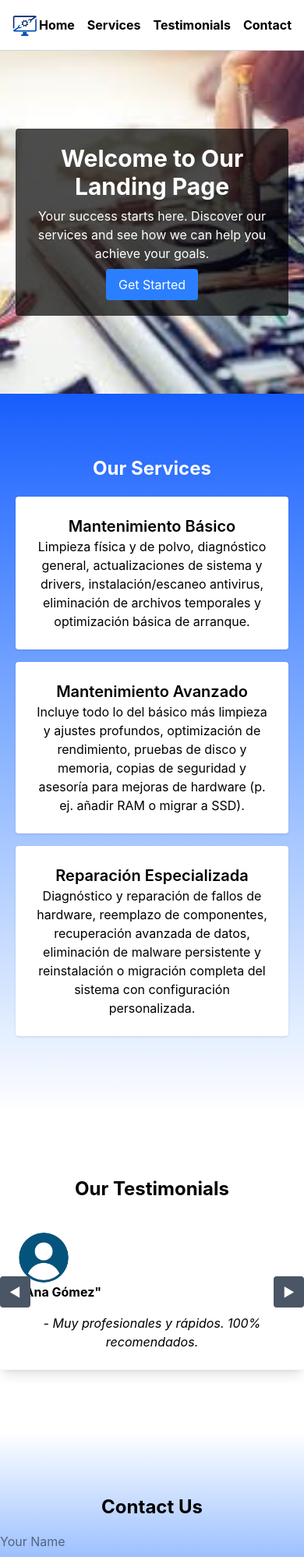
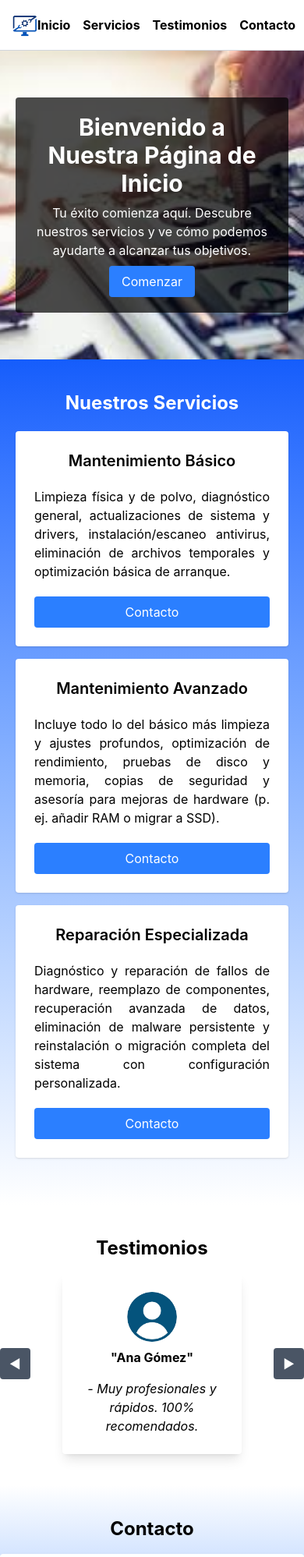
Before and after one commit to shini66/LandinPageServices, a website: page src/index.html in a window 390 px wide. Shown: the top 1997 px of the page at 78% size. Drawn offline with nearby package versions, Linux system fonts and the light colour scheme; files that its build step writes are made by us from their sources.

Commit message:
feat: Localize UI to Spanish and add WhatsApp contact
Translate site copy to Spanish, reduce vertical spacing, and refine layout for hero, services, testimonials, and contact sections. Add interactive contact flows: create src/js/app.js with sendWhatsapp(phone) and wire up home button, service buttons, and contact form to open WhatsApp with prefilled messages. Adjust testimonials styling and container spacing, and include app.js before testimonials.js. Changes improve UX and allow quick WhatsApp-based inquiries (phone number embedded).

```diff
--- a/src/index.html
+++ b/src/index.html
@@ -12,59 +12,80 @@
         <nav class="bg-white p-4 flex items-center justify-between border-b border-gray-300">
             <img src="/src/assets/logo.png" alt="PC-Repair" class="h-8 w-auto">
             <ul class="flex space-x-4">
-                <li><a href="#home" class="font-bold hover:text-gray-700 active:text-blue-900 hover:scale-105 active:scale-95">Home</a></li>
-                <li><a href="#services" class="font-bold hover:text-gray-700 active:text-blue-900 hover:scale-105 active:scale-95">Services</a></li>
-                <li><a href="#testimonials" class="font-bold hover:text-gray-700 active:text-blue-900 hover:scale-105 active:scale-95">Testimonials</a></li>
-                <li><a href="#contact" class="font-bold hover:text-gray-700 active:text-blue-900 hover:scale-105 active:scale-95">Contact</a></li>
+                <li><a href="#home" class="font-bold hover:text-gray-700 active:text-blue-900 hover:scale-105 active:scale-95">Inicio</a></li>
+                <li><a href="#services" class="font-bold hover:text-gray-700 active:text-blue-900 hover:scale-105 active:scale-95">Servicios</a></li>
+                <li><a href="#testimonials" class="font-bold hover:text-gray-700 active:text-blue-900 hover:scale-105 active:scale-95">Testimonios</a></li>
+                <li><a href="#contact" class="font-bold hover:text-gray-700 active:text-blue-900 hover:scale-105 active:scale-95">Contacto</a></li>
             </ul>
         </nav>
     </header>
 
     <main class="w-full">
         <!-- Hero (Sección principal Carrusel o imagen destacada) -->
-        <section id="home" class="text-center py-20 bg-center bg-cover" style="background-image: url('/src/assets/home.jpeg');">
+        <section id="home" class="text-center py-10 bg-center bg-cover" style="background-image: url('/src/assets/home.jpeg');">
             <div class="bg-black/70 p-5 rounded m-5 space-y-2">
-                <h1 class="text-white font-bold text-3xl">Welcome to Our Landing Page</h1>
-                <p class="text-white">Your success starts here. Discover our services and see how we can help you achieve your goals.</p>
-                <button class="bg-blue-500 text-white px-4 py-2 rounded hover:bg-blue-600">Get Started</button>
+                <h1 class="text-white font-bold text-3xl">Bienvenido a Nuestra Página de Inicio</h1>
+                <p class="text-white">Tu éxito comienza aquí. Descubre nuestros servicios y ve cómo podemos ayudarte a alcanzar tus objetivos.</p>
+                <button id="homeContact" class="bg-blue-500 text-white px-4 py-2 rounded hover:bg-blue-600">Comenzar</button>
             </div>
         </section>
         <!-- Sección de servicios o características -->
-        <section id="services" class="py-20 bg-gradient-to-b from-blue-600 to-white">
-            <h2 class="text-2xl font-bold mb-4 text-center text-white">Our Services</h2>
+        <section id="services" class="py-10 bg-gradient-to-b from-blue-600 to-white">
+            <h2 class="text-2xl font-bold mb-4 text-center text-white">Nuestros Servicios</h2>
             <div class="grid grid-cols-1 md:grid-cols-3 gap-4 m-5">
-                <div class="bg-white p-6 rounded shadow">
+                <div class="bg-white p-6 rounded shadow flex flex-col justify-between">
                     <h3 class="text-xl font-semibold text-center">Mantenimiento Básico</h3>
-                    <p class="text-center">Limpieza física y de polvo, diagnóstico general, actualizaciones de sistema y drivers, instalación/escaneo antivirus, eliminación de archivos temporales y optimización básica de arranque.</p>
+                    <p class="text-justify my-5">Limpieza física y de polvo, diagnóstico general, actualizaciones de sistema y drivers, instalación/escaneo antivirus, eliminación de archivos temporales y optimización básica de arranque.</p>
+                    <button class="service-btn bg-blue-500 text-white px-4 py-2 rounded hover:bg-blue-600" data-service="Mantenimiento Básico">Contacto</button>
                 </div>
-                <div class="bg-white p-6 rounded shadow">
+                <div class="bg-white p-6 rounded shadow flex flex-col justify-between">
                     <h3 class="text-xl font-semibold text-center">Mantenimiento Avanzado</h3>
-                        <p class="text-center">Incluye todo lo del básico más limpieza y ajustes profundos, optimización de rendimiento, pruebas de disco y memoria, copias de seguridad y asesoría para mejoras de hardware (p. ej. añadir RAM o migrar a SSD).</p>
+                    <p class="text-justify my-5">Incluye todo lo del básico más limpieza y ajustes profundos, optimización de rendimiento, pruebas de disco y memoria, copias de seguridad y asesoría para mejoras de hardware (p. ej. añadir RAM o migrar a SSD).</p>
+                    <button class="service-btn bg-blue-500 text-white px-4 py-2 rounded hover:bg-blue-600" data-service="Mantenimiento Avanzado">Contacto</button>
                 </div>
-                <div class="bg-white p-6 rounded shadow">
+                <div class="bg-white p-6 rounded shadow flex flex-col justify-between">
                     <h3 class="text-xl font-semibold text-center">Reparación Especializada</h3>
-                        <p class="text-center">Diagnóstico y reparación de fallos de hardware, reemplazo de componentes, recuperación avanzada de datos, eliminación de malware persistente y reinstalación o migración completa del sistema con configuración personalizada.</p>
-
+                    <p class="text-justify my-5">Diagnóstico y reparación de fallos de hardware, reemplazo de componentes, recuperación avanzada de datos, eliminación de malware persistente y reinstalación o migración completa del sistema con configuración personalizada.</p>
+                    <button class="service-btn bg-blue-500 text-white px-4 py-2 rounded hover:bg-blue-600" data-service="Reparación Especializada">Contacto</button>
                 </div>
             </div>
         </section>
         <!-- Sección de testimonios o casos de éxito -->
-        <section id="testimonials"  class=" py-20">
-            <h2 class="text-2xl font-bold mb-4 text-center">Our Testimonials</h2>
+        <section id="testimonials"  class=" py-10">
+            <h2 class="text-2xl font-bold mb-4 text-center">Testimonios</h2>
             <div class="relative max-w-5xl mx-auto">
                 <button id="prevTestimonial" class="absolute left-0 top-1/2 -translate-y-1/2 bg-gray-600 text-white px-3 py-2 rounded">◀</button>
-                <div id="testimonialContainer" class="grid grid-cols-1 md:grid-cols-3 gap-4"></div>
+                <div id="testimonialContainer" class="grid grid-cols-1 md:grid-cols-3 gap-4 mx-20"></div>
                 <button id="nextTestimonial" class="absolute right-0 top-1/2 -translate-y-1/2 bg-gray-600 text-white px-3 py-2 rounded">▶</button>
             </div>
         </section>
         <!-- Sección de contacto o llamada a la acción -->
-        <section id="contact"  class="py-20 bg-gradient-to-b from-white to-blue-600">
-            <h2 class="text-2xl font-bold mb-4 text-center">Contact Us</h2>
-            <form class="max-w-md mx-auto flex flex-col space-y-4">
-                <input type="text" placeholder="Your Name" required>
-                <input type="email" placeholder="Your Email" required>
-                <textarea placeholder="Your Message" required></textarea>
-                <button type="submit">Send Message</button>
+        <section id="contact"  class="py-10 bg-gradient-to-b from-white to-blue-600">
+            <h2 class="text-2xl font-bold mb-4 text-center">Contacto</h2>
+            <form class="max-w-md mx-auto flex flex-col space-y-4 bg-white p-8 rounded shadow">
+                <input
+                    type="text"
+                    placeholder="Tu Nombre"
+                    required
+                    class="border border-gray-300 rounded px-4 py-2 focus:outline-none focus:ring-2 focus:ring-blue-500"
+                >
+                <input
+                    type="email"
+                    placeholder="Tu Correo Electrónico"
+                    required
+                    class="border border-gray-300 rounded px-4 py-2 focus:outline-none focus:ring-2 focus:ring-blue-500"
+                >
+                <textarea
+                    placeholder="Tu Mensaje"
+                    required
+                    class="border border-gray-300 rounded px-4 py-2 h-32 resize-none focus:outline-none focus:ring-2 focus:ring-blue-500"
+                ></textarea>
+                <button
+                    type="submit"
+                    class="bg-blue-500 text-white font-bold py-2 px-4 rounded hover:bg-blue-600 transition-colors"
+                >
+                    Enviar Mensaje
+                </button>
             </form>
         </section>
     </main>
@@ -73,6 +94,7 @@
         <p class="text-black font-bold">&copy; 2024 Your Company. All rights reserved.</p>
     </footer>
 
+    <script src="/src/js/app.js"></script>
     <script src="/src/js/testimonials.js"></script>
     <script>
         fetchTestimonials();
@@ -80,6 +102,25 @@
         setInterval(() => {
             nextBtn.click();
         }, 5000);
+
+        document.getElementById("homeContact").addEventListener("click", () => {
+            sendWhatsapp("Hola, estoy interesado en sus servicios. ¿Podrían brindarme más información?");
+        });
+
+        Array.from(document.getElementsByClassName('service-btn')).forEach(button => {
+            button.addEventListener('click', () => {
+                const serviceName = button.getAttribute('data-service');
+                sendWhatsapp(`Hola, estoy interesado en el servicio de ${serviceName}. ¿Podrían brindarme más información?`);
+            });
+        });
+
+        document.getElementById("contact").querySelector("form").addEventListener("submit", (e) => {
+            e.preventDefault();
+            const name = e.target[0].value;
+            const email = e.target[1].value;
+            const message = e.target[2].value;
+            sendWhatsapp(`Hola, mi nombre es ${name} (${email}). ${message}`);
+        });
     </script>
 </body>
 </html>
--- /dev/null
+++ b/src/js/app.js
@@ -0,0 +1,10 @@
+const phone = "+595984732556";
+
+
+function sendWhatsapp(message) {
+
+    const encodeMessage = encodeURIComponent(message);
+    const url = `https://wa.me/${phone}?text=${encodeMessage}`;
+    window.open(url, '_blank');
+
+}
--- a/src/js/testimonials.js
+++ b/src/js/testimonials.js
@@ -25,9 +25,9 @@ function renderTestimonials() {
 
 
         const card = `
-            <div class="bg-white p-6 rounded shadow-lg">
+            <div class="bg-white p-6 rounded shadow-lg text-center flex flex-col items-center">
                 ${avatar}
-                <p class="font-bold">"${testimonial.name}"</p>
+                <p class="font-bold mt-2">"${testimonial.name}"</p>
                 <p class="text-center italic mt-4">- ${testimonial.message}</p>
             </div>
         `;
```
